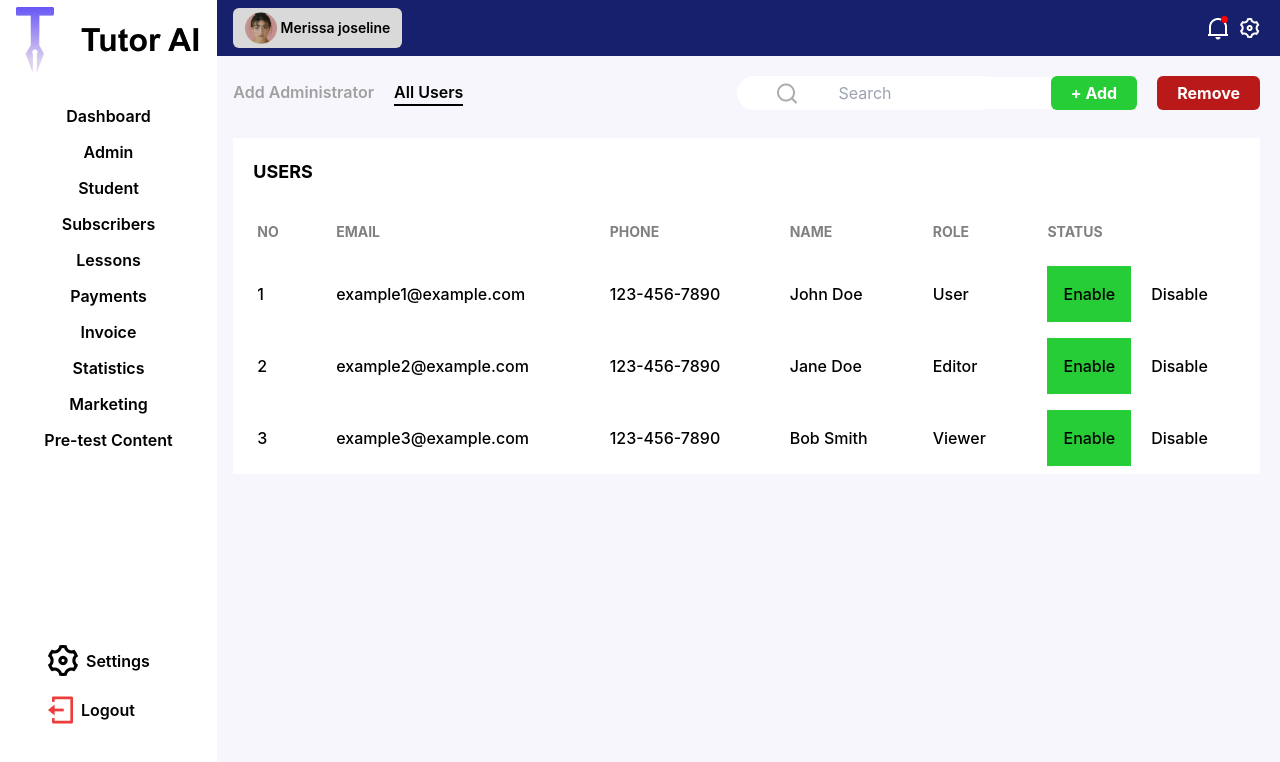
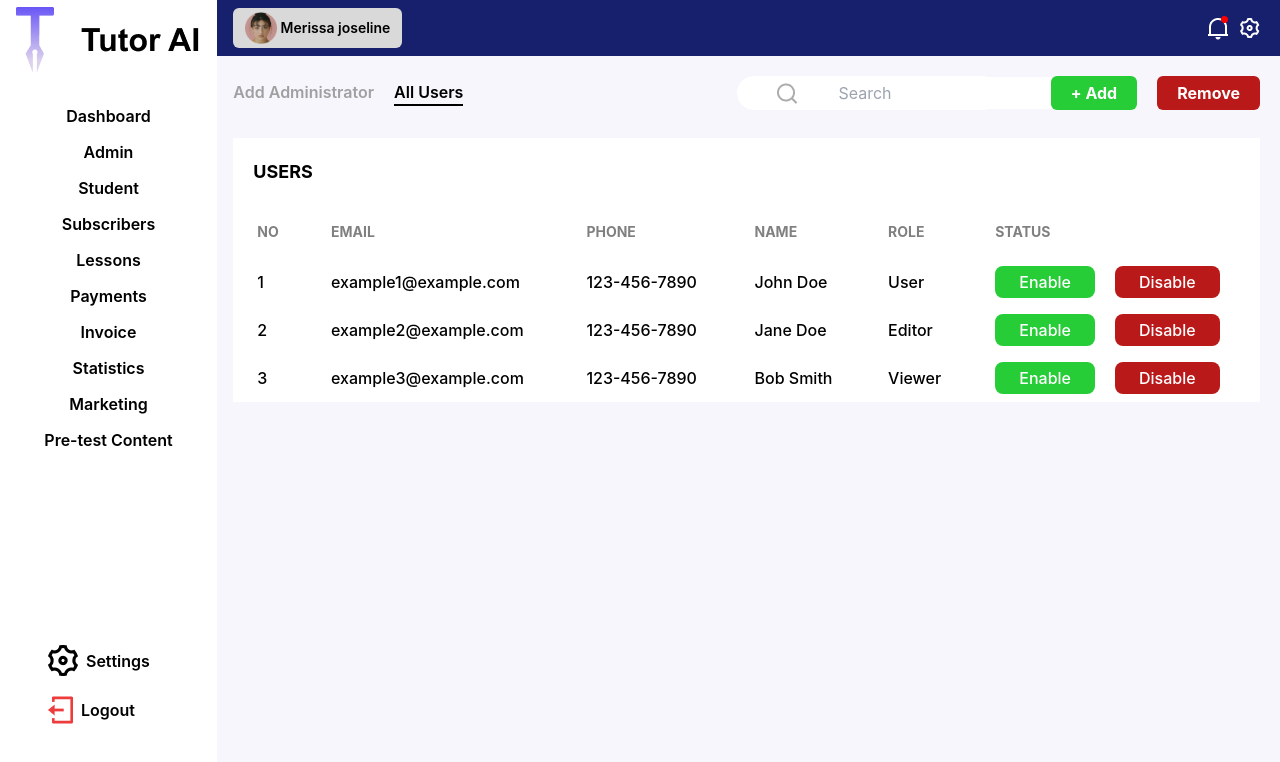
Before and after one commit to msontop10101/tutoraiadmin, a React (Create React App) app: page /admin in a window 1280 px wide. Both pictures are taken after a click on the item "All Users". Shown: the top 762 px of the page. Built offline with nearby package versions, Linux system fonts and the light colour scheme.

Commit message:
changes to the status buttons

```diff
--- a/src/components/Tables/AllUsers.js
+++ b/src/components/Tables/AllUsers.js
@@ -53,8 +53,8 @@ const AllUsers = () => {
                                 <td className="py-2 px-6 font-medium">{item.role}</td>
                                 <td className="py-2 px-6 font-medium">
                                     <div className='flex gap-x-5'>
-                                        <button className='bg-[#26CD37] p-4'>Enable</button>
-                                        <button>Disable</button>
+                                        <button className='bg-[#26CD37] py-1 px-6 text-white rounded-lg'>Enable</button>
+                                        <button className='bg-[#BA191A] py-1 px-6 text-white rounded-lg'>Disable</button>
                                     </div>
                                 </td>
                             </tr>
```
